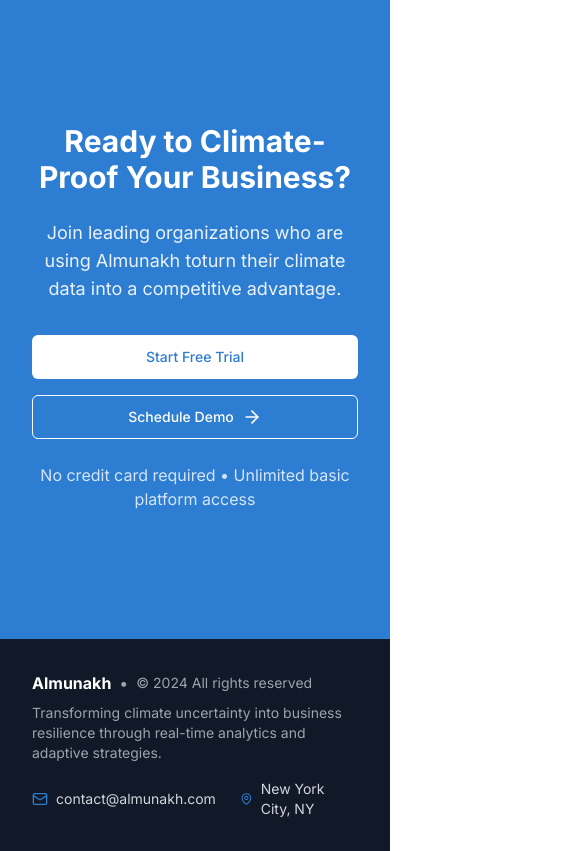
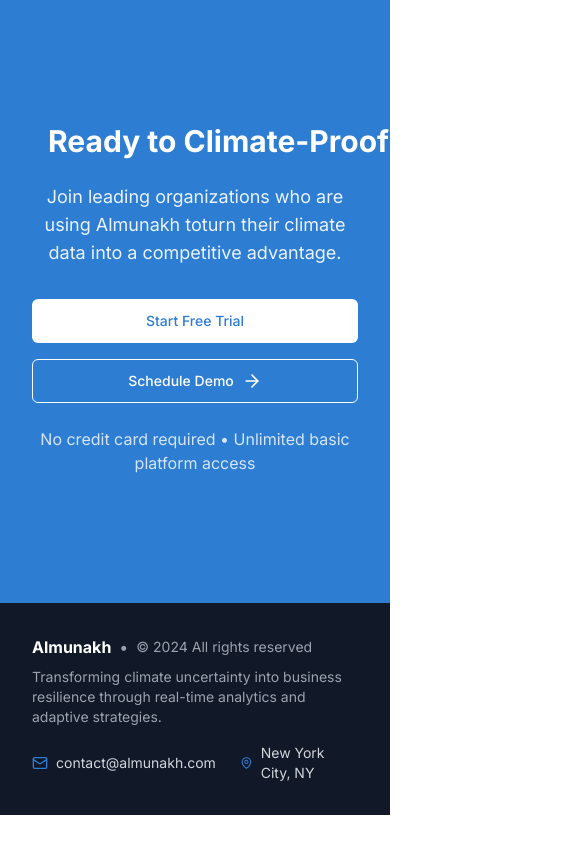
Before and after one commit to ahui21/almunakh-landing-page, a Next.js app: page / in a window 390 px wide. Shown: the part 7400-8251 px from the top of the page, 585 px wide, since content can reach past the window. After the commit the page ends 8215 px from the top, so only its background shows below. Built offline with nearby package versions, Linux system fonts and the light colour scheme.

Commit message:
adjusted web spacing bugs due to fixing mobile spacing bugs

```diff
--- a/src/components/sections/CTA.tsx
+++ b/src/components/sections/CTA.tsx
@@ -7,7 +7,7 @@
     <section className="py-32 bg-primary">
       <div className="container">
         <div className="max-w-4xl mx-auto text-center text-white">
-          <h2 className="text-3xl md:text-4xl lg:text-5xl font-bold mb-6">
+          <h2 className="text-3xl md:text-4xl lg:text-5xl font-bold mb-6 whitespace-nowrap px-4">
             Ready to Climate-Proof Your Business?
           </h2>
           <p className="text-lg md:text-xl lg:text-2xl mb-8 text-white/90">
```
Also changed, not shown: src/components/sections/Hero.tsx (line endings or trailing spaces).
